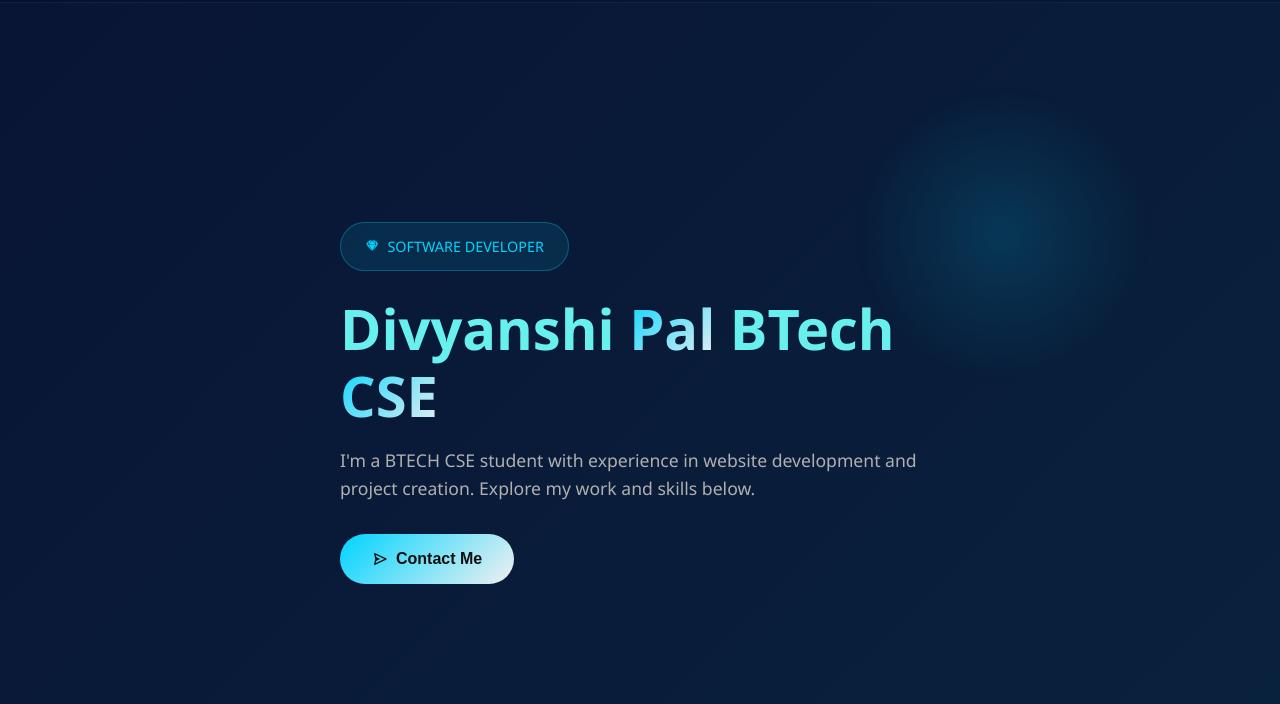
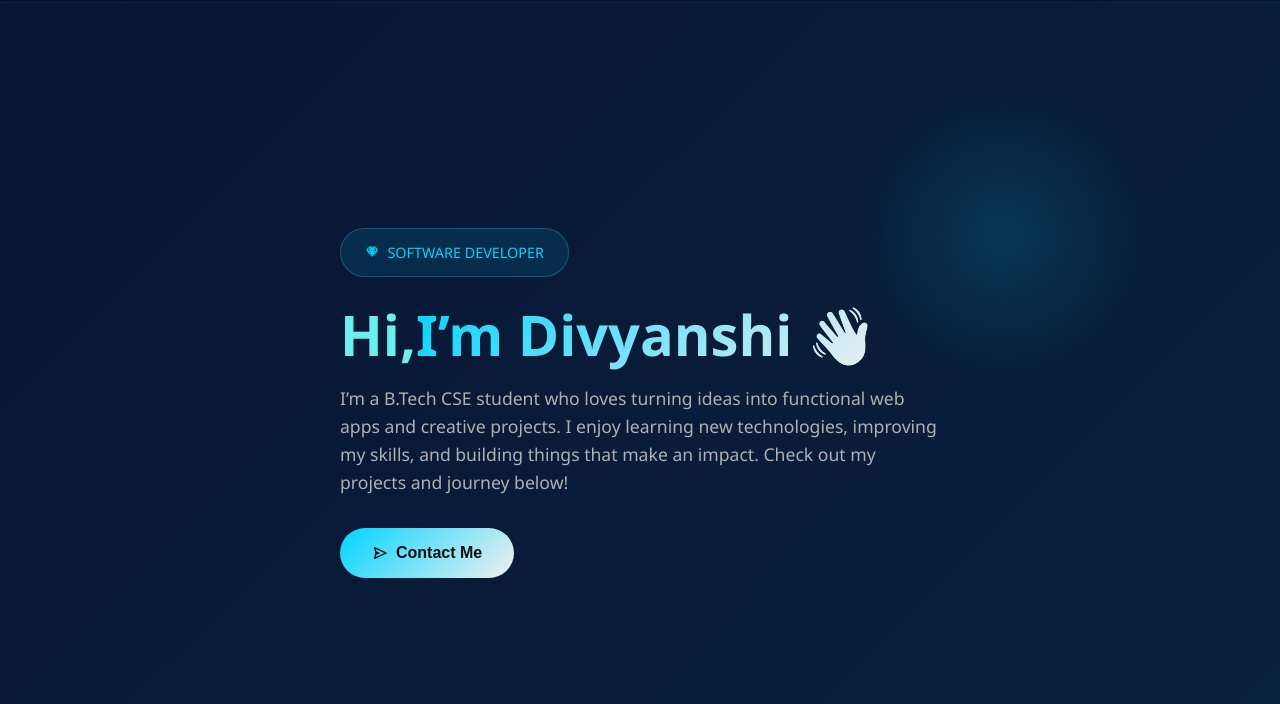
Before and after one commit to Dvnxii/My_portfolio, a plain HTML site: page index.html in a window 1280 px wide. Shown: the part 96-800 px from the top of the page. Drawn offline with nearby package versions, Linux system fonts and the light colour scheme.

Commit message:
Update index.html

```diff
--- a/index.html
+++ b/index.html
@@ -66,10 +66,10 @@
                 </div>
 
                 <h1 data-aos="fade-right" data-aos-duration="1200">
-                    Divyanshi <span class="gradient-text">Pal</span> BTech <span class="gradient-text">CSE</span>
+                    Hi,<span class="gradient-text">I’m Divyanshi 👋 </span>
                 </h1>
 
-                <p class="hero-description">I'm a BTECH CSE student with experience in website development and project creation. Explore my work and skills below.</p>
+                <p class="hero-description">I’m a B.Tech CSE student who loves turning ideas into functional web apps and creative projects. I enjoy learning new technologies, improving my skills, and building things that make an impact. Check out my projects and journey below!</p>
 
                 <button class="cta-button" id="contactBtn">
                     <i class='bx bx-send'></i> Contact Me
```
